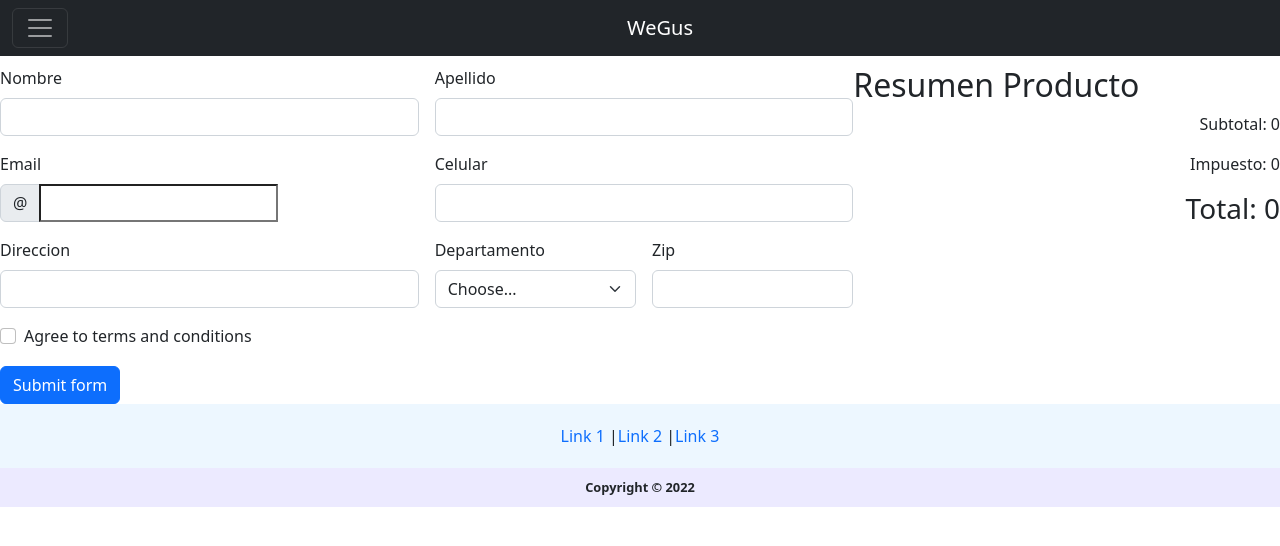
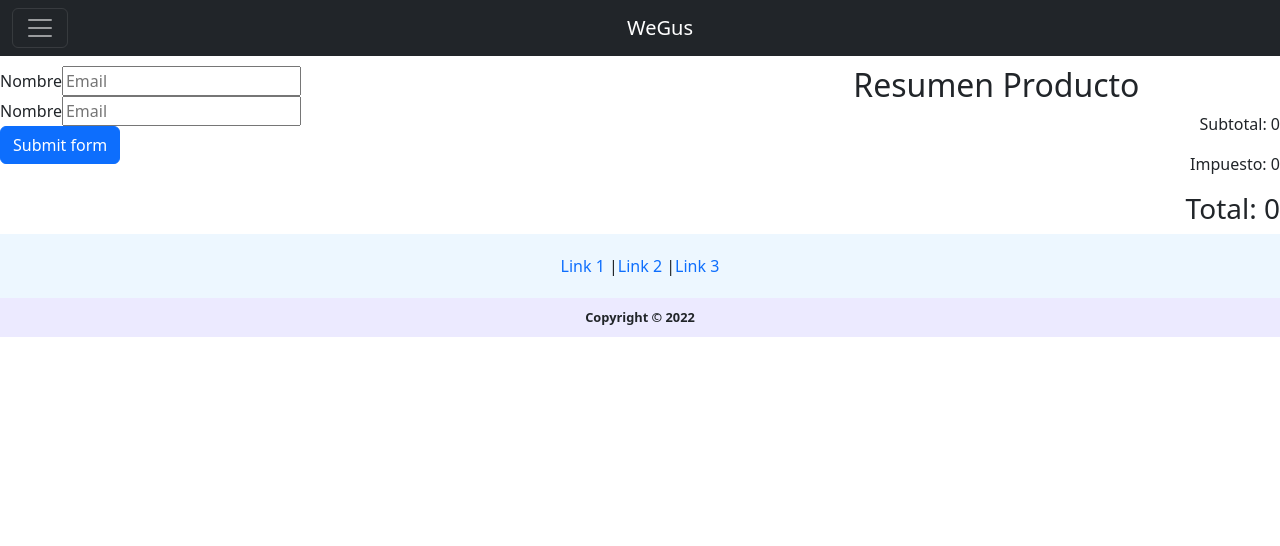
Before and after one commit to HugoEspiG/Proyecto_React_HugoEspinosa_WeGus, a React (Create React App) app: page /CheckOut in a window 1280 px wide. Shown: the top 546 px of the page. Built offline with nearby package versions, Linux system fonts and the light colour scheme.

Commit message:
Arreglos varios home + inicio forms final

```diff
--- a/src/components/Identificacion/Identificacion.js
+++ b/src/components/Identificacion/Identificacion.js
@@ -1,76 +1,55 @@
+import { useState} from "react"
 
 export default function Identificacion() {
+
+
+    const validarDatos = (data)=>{
+        console.log(data)
+    }
+
+
+    const [datos, setDatos] = useState({
+        nombre: '',
+        apellido: '',
+        email: '',
+        telefono: '',
+        ciudad: '',
+        departamento: '',
+        zip: ''
+    })
+
+    const handleInputChange=(ev)=>{
+        setDatos({
+            ...datos,
+            [ev.target.name]:ev.target.value
+        })
+    }
     return (
-        <form className="row g-3 needs-validation" novalidate>
-            <div className="col-md-6">
-                <label for="validationCustom01" className="form-label">Nombre</label>
-                <input type="text" className="form-control" id="nombre" required />
-                <div className="valid-feedback">
-                    Looks good!
-                </div>
+        <form onSubmit={ev=>{
+            ev.preventDefault();
+            validarDatos(datos);
+        }}>
+            <div>
+                <label>Nombre</label>
+                <input
+                type='text'
+                name="nombre"
+                placeholder="Email"
+                autoComplete="on"
+                value={datos.nombre}
+                onChange={handleInputChange}
+                ></input>
             </div>
-            <div className="col-md-6">
-                <label for="validationCustom02" className="form-label">Apellido</label>
-                <input type="text" className="form-control" id="apellido" required />
-                <div className="valid-feedback">
-                    Looks good!
-                </div>
-            </div>
-            <div className="col-md-6">
-                <label for="validationCustomUsername" className="form-label">Email</label>
-                <div className="input-group has-validation">
-                    <span class="input-group-text" id="inputGroupPrepend">@</span>
-                    <input type="text" classNameName="form-control" id="email" aria-describedby="inputGroupPrepend" required />
-                    <div className="invalid-feedback">
-                        Please choose a username.
-                    </div>
-                </div>
-            </div>
-            <div className="col-md-6">
-                <label for="validationCustom02" className="form-label">Celular</label>
-                <input type="number" className="form-control" id="telefono" required />
-                <div className="valid-feedback">
-                    Looks good!
-                </div>
-            </div>
-            <div className="col-md-6">
-                <label for="validationCustom03" className="form-label">Direccion</label>
-                <input type="text" className="form-control" id="ciudad" required />
-                <div className="invalid-feedback">
-                    Please provide a valid city.
-                </div>
-            </div>
-            <div className="col-md-3">
-                <label for="validationCustom04" className="form-label">Departamento</label>
-                <select className="form-select" id="departamento" required>
-                    <option selected disabled value="">Choose...</option>
-                    <option>Bogotá D.C</option>
-                    <option>Medellin</option>
-                    <option>Bucaramanga</option>
-                    <option>Cucuta</option>
-                    <option>Cali</option>
-                </select>
-                <div className="invalid-feedback">
-                    Please select a valid state.
-                </div>
-            </div>
-            <div className="col-md-3">
-                <label for="validationCustom05" className="form-label">Zip</label>
-                <input type="text" className="form-control" id="zip" required />
-                <div className="invalid-feedback">
-                    Please provide a valid zip.
-                </div>
-            </div>
-            <div className="col-12">
-                <div className="form-check">
-                    <input className="form-check-input" type="checkbox" value="" id="invalidCheck" required />
-                    <label className="form-check-label" for="invalidCheck">
-                        Agree to terms and conditions
-                    </label>
-                    <div className="invalid-feedback">
-                        You must agree before submitting.
-                    </div>
-                </div>
+            <div>
+                <label>Nombre</label>
+                <input
+                type='text'
+                name="apellido"
+                placeholder="Email"
+                autoComplete="on"
+                value={datos.apellido}
+                onChange={handleInputChange}
+                ></input>
             </div>
             <div className="col-12">
                 <button className="btn btn-primary" type="submit">Submit form</button>
--- a/src/components/Imagen/Image.css
+++ b/src/components/Imagen/Image.css
@@ -13,6 +13,6 @@
 }
 
 .imglg{
-    width: 200px;
+    width: 300px;
     height: auto;
 }
--- a/src/components/Imagen/index.js
+++ b/src/components/Imagen/index.js
@@ -1,5 +1,5 @@
 import'./Image.css';
 
 export default function Imagen(props){
-    return( <img src= {props.src} className={'rounded '+props.ubi+' img'+props.tam+' alineacion'} alt={props.alt}/>);
+    return( <img src= {props.src}  className={'rounded '+props.ubi+' img'+props.tam+' alineacion'} alt={props.alt}/>);
 }
--- /dev/null
+++ b/src/components/Inicio/Inicio.css
@@ -0,0 +1,12 @@
+
+.setPadding{
+    padding: 2% 2%;
+}
+
+.setPaddingSup{
+    padding: 10% 2%;
+}
+
+.estiloImg{
+    padding: 5% 5% 5% 0;
+}
--- /dev/null
+++ b/src/components/Inicio/index.js
@@ -0,0 +1,46 @@
+import Imagen from '../Imagen';
+import { getItem } from '../../api/ItemApi';
+import { useState, useEffect } from 'react';
+import './Inicio.css'
+
+export default function Inicio() {
+
+    const [item, setItem] = useState({});
+
+    useEffect(() => {
+        async function loadUserInfo() {
+            const resp = await getItem('jnQg6yZXlRdFvycTBjmz');
+            setItem(resp)
+        }
+        loadUserInfo();
+    }, [])
+
+
+    return (
+        <div>
+            <div className='setPadding'>
+                <div className="row g-0  bg-dark rounded">
+                    <div className="col-sm-6 col-md-6" >
+                        <Imagen src={item.img} tam='lg' ubi='float-end'></Imagen>
+                    </div>
+                    <div className="col-6 col-md-6 estiloImg">
+                        <h2 className='text-light'>Lorem Ipsum</h2>
+                        <p className='text-light'>Lorem ipsum dolor sit amet, consectetur adipiscing elit, sed do eiusmod tempor incididunt ut labore et dolore magna aliqua. Ut enim ad minim veniam, quis nostrud exercitation ullamco laboris nisi ut aliquip ex ea commodo consequat. Duis aute irure dolor in reprehenderit in voluptate velit esse cillum dolore eu fugiat nulla pariatur. Excepteur sint occaecat cupidatat non proident, sunt in culpa qui officia deserunt mollit anim id est laborum</p>
+                    </div>
+                </div>
+            </div>
+            <div className='setPaddingSup'>
+                <h1 className='text-center'>Featured</h1>
+                <div className="row g-0 rounded">
+                    <div className="col-sm-6 col-md-4 setPaddingSup" >
+                    <h2 className='text-dark'>Lorem Ipsum</h2>
+                        <p className='text-dark'>Lorem ipsum dolor sit amet, consectetur adipiscing elit, sed do eiusmod tempor incididunt ut labore et dolore magna aliqua. Ut enim ad minim veniam, quis nostrud exercitation ullamco laboris nisi ut aliquip ex ea commodo consequat. Duis aute irure dolor in reprehenderit in voluptate velit esse cillum dolore eu fugiat nulla pariatur. Excepteur sint occaecat cupidatat non proident, sunt in culpa qui officia deserunt mollit anim id est laborum</p>
+                    </div>
+                    <div className="col-6 col-md-8">
+                    <Imagen src={item.img} tam='lg' ubi='float-end'></Imagen>
+                    </div>
+                </div>
+            </div>
+        </div>
+    )
+}
--- a/src/components/Item/Item.css
+++ b/src/components/Item/Item.css
@@ -6,11 +6,33 @@
     margin: 10%;
 }
 
+.itemImg{
+    width: auto;
+    height: 350px;
+    object-fit: fill;
+    background-size: cover;
+    box-shadow: 3px 5px 5px rgba(3, 32, 51, .8);
+}
+
+.content{
+    width: 100%;
+    height: 100%;
+    display: flex;
+    flex-direction: column;
+    align-items: center;
+    justify-content: center;
+    background: rgba(0, 0,0, .4);
+    opacity: 0;
+    transition: .5s;
+}
+
+
+.card:hover .content{
+    opacity: 1;
+}
 
 .center {
     text-align: center;
+    color: rgba(255,255,255,.8);
+    margin: 50px 0;
 }
-
-.end {
-    text-align: end;
-}
--- a/src/components/Item/index.js
+++ b/src/components/Item/index.js
@@ -1,15 +1,10 @@
-import Contador from "../ItemCount";
-import Imagen from "../Imagen";
-import "./Item.css"
-import ItemDetailContainer from "../ItemDetailContainer";
 import { useNavigate } from "react-router-dom";
+import"./Item.css";
 
+function Item(props) {
 
-
-function Item(props){
-
-    const navigateFn= useNavigate();
-    var aux={
+    const navigateFn = useNavigate();
+    var aux = {
         id: props.id,
         texto: props.texto,
         img: props.src,
@@ -18,20 +13,20 @@ function Item(props){
         description: props.desc
     };
 
-    const loadUserDetails = ()=>{
+    const loadUserDetails = () => {
         navigateFn(`/Outfits/${aux.category}/${aux.id}`)
     }
 
-    return  (
-    <div>
-        <div className="card estilos center">
-            <p className="card-header bg-opacity-50">{aux.category}</p>
-            <div className="mx-auto"><Imagen src={aux.img} tam='md' ubi='mx-auto d-block'></Imagen></div>
-            <div className="center">{aux.texto}</div>
-            <button onClick={loadUserDetails} className="center spacing-btn border border-secundary rounded bg-light">Ver detalle del producto</button>
-            <p className="card-footer bg-opacity-50">stock disponible: {aux.stock}</p>
+    return (
+        <div>
+            <div className="card">
+                <img src={aux.img} className="card-img itemImg" alt="" />
+                <div className="card-img-overlay content">
+                    <div className="center">{aux.texto}</div>
+                    <button onClick={loadUserDetails} className="btn btn-outline-dark">Ver detalle del producto</button>
+                </div>
+            </div>
         </div>
-    </div>
     )
 }
 
--- a/src/components/ItemCount/index.js
+++ b/src/components/ItemCount/index.js
@@ -7,7 +7,7 @@ function Contador(props){
     <div>
         <div className="btn-group w-100 p-3" role="group" aria-label="Basic example">
             <button onClick={()=>{(props.stock>contador)?setContador(contador+1):setContador(contador)}} className="border border-dark tam rounded-start border-end-0 bg-transparent">+</button>
-            <p className="border border-dark tam center border-end-0 border-start-0 bg-transparent" >{contador}</p>
+            <p className="border border-dark tam border-end-0 border-start-0 bg-transparent" align='center'>{contador}</p>
             <button onClick={()=>{(contador>1)?setContador(contador-1):setContador(contador)}} className="border border-dark tam rounded-end border-start-0 bg-transparent">-</button>
         </div>
         <div>
--- a/src/components/ItemList/ItemList.css
+++ b/src/components/ItemList/ItemList.css
@@ -1,4 +1,13 @@
-.estilos {
-    margin: 0.5% 0.5%;
-    width: 300px;
+
+
+.distancia{
+    margin: 2.5% 2.5%;
+    padding: 10px 50px 20px;
 }
+
+
+
+.prueba{
+    border-color: red;
+    border-style: solid;
+}
--- a/src/components/ItemList/index.js
+++ b/src/components/ItemList/index.js
@@ -1,12 +1,11 @@
-import { createEvent } from "@testing-library/react"
 import Item from "../Item"
 import "./ItemList.css"
 
 export default function ItemList(props){
     return(
-    <div className="row align-items-start">
+    <div className="row justify-content-center">
         {props.data.map((cerv)=>
-        <div key={cerv.id} className="col estilos" align="center">
+        <div key={cerv.id} className="col-3 distancia" align="center">
             <Item id={cerv.id} texto={cerv.nombre} src={cerv.img} stock={cerv.stock} category={cerv.category} desc={cerv.descripcion}></Item>
         </div>)}
     </div>
--- a/src/pages/Home.js
+++ b/src/pages/Home.js
@@ -1,9 +1,6 @@
 import Footer from '../components/Footer';
 import Header from '../components/Header';
-import ItemListContainer from '../components/ItemListContainer';
-import Imagen from '../components/Imagen';
-
-
+import Inicio from '../components/Inicio';
 export default function Home(){
 
   return(
@@ -11,12 +8,7 @@ export default function Home(){
         <header>
           <Header/>
         </header>
-        <div className="row g-0">
-          <div className="col-sm-6 col-md-8">
-            <Imagen src={""} tam='md' ubi='mx-auto d-block'></Imagen>
-          </div>
-          <div className="col-6 col-md-4">Lorem Ipsum</div>
-        </div>
+        <Inicio/>
         <Footer/>
     </div>
     )
```
